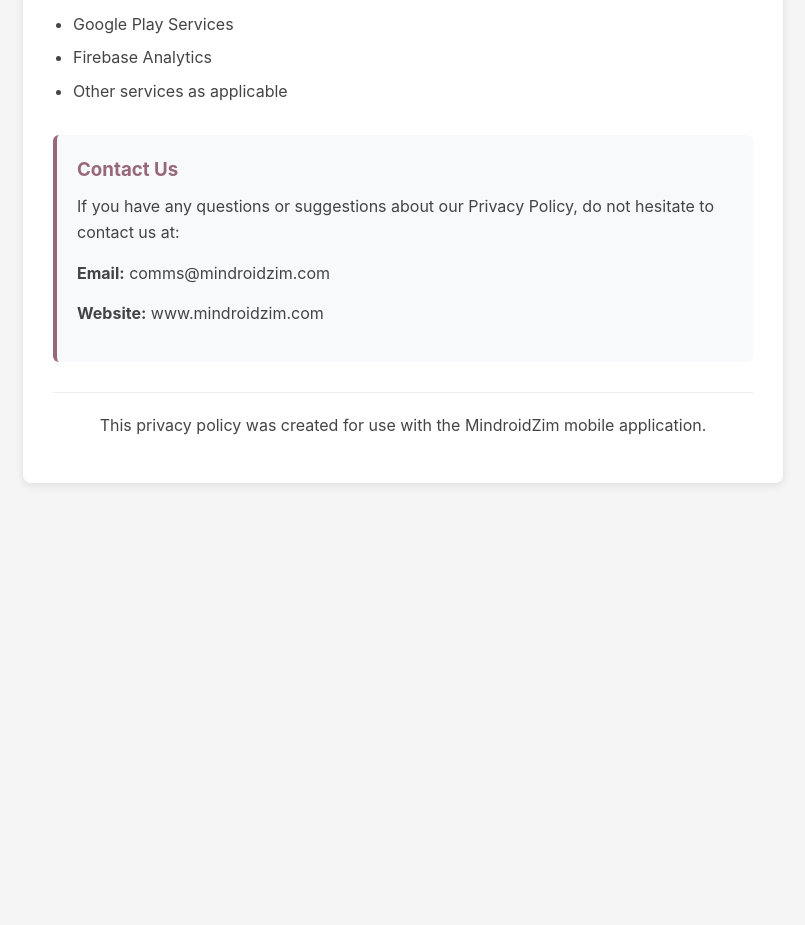
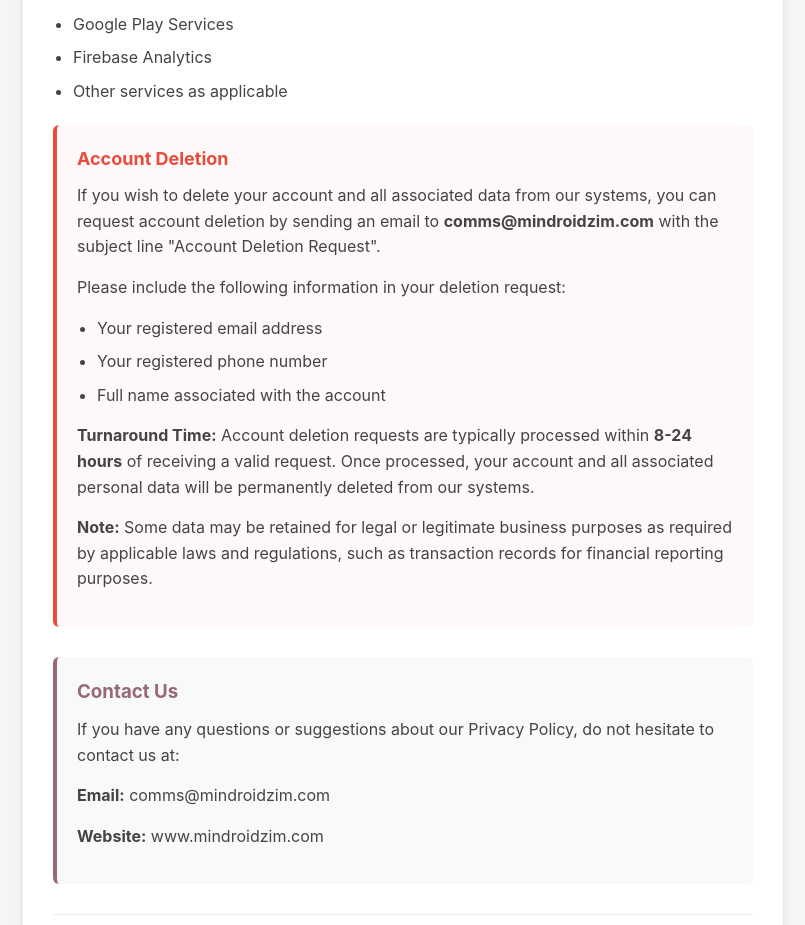
Before and after one commit to MindroidZim/privacy-policy, a plain HTML site: page index.html in a window 1280 px wide. Shown: the part 1711-2636 px from the top of the page, without its empty margins (237-1042 px from the left). Before the commit the page ends 2214 px from the top, so only its background shows below. Drawn offline with Linux system fonts and the light colour scheme.

Commit message:
Update index.html

```diff
--- a/index.html
+++ b/index.html
@@ -99,6 +99,21 @@
             font-size: 14px;
         }
 
+        .deletion-info {
+            background-color: #fff8f8;
+            padding: 20px;
+            border-radius: 6px;
+            margin-top: 20px;
+            border-left: 4px solid #e74c3c;
+        }
+
+        .deletion-info h2 {
+            color: #e74c3c;
+            border-top: none;
+            padding-top: 0;
+            margin-top: 0;
+        }
+
         @media (max-width: 600px) {
             body {
                 padding: 10px;
@@ -171,6 +186,22 @@
         <li>Other services as applicable</li>
     </ul>
 
+    <div class="deletion-info">
+        <h2>Account Deletion</h2>
+        <p>If you wish to delete your account and all associated data from our systems, you can request account deletion by sending an email to <strong>comms@mindroidzim.com</strong> with the subject line "Account Deletion Request".</p>
+
+        <p>Please include the following information in your deletion request:</p>
+        <ul>
+            <li>Your registered email address</li>
+            <li>Your registered phone number</li>
+            <li>Full name associated with the account</li>
+        </ul>
+
+        <p><strong>Turnaround Time:</strong> Account deletion requests are typically processed within <strong>8-24 hours</strong> of receiving a valid request. Once processed, your account and all associated personal data will be permanently deleted from our systems.</p>
+
+        <p><strong>Note:</strong> Some data may be retained for legal or legitimate business purposes as required by applicable laws and regulations, such as transaction records for financial reporting purposes.</p>
+    </div>
+
     <div class="contact-info">
         <h3>Contact Us</h3>
         <p>If you have any questions or suggestions about our Privacy Policy, do not hesitate to contact us at:</p>
```
